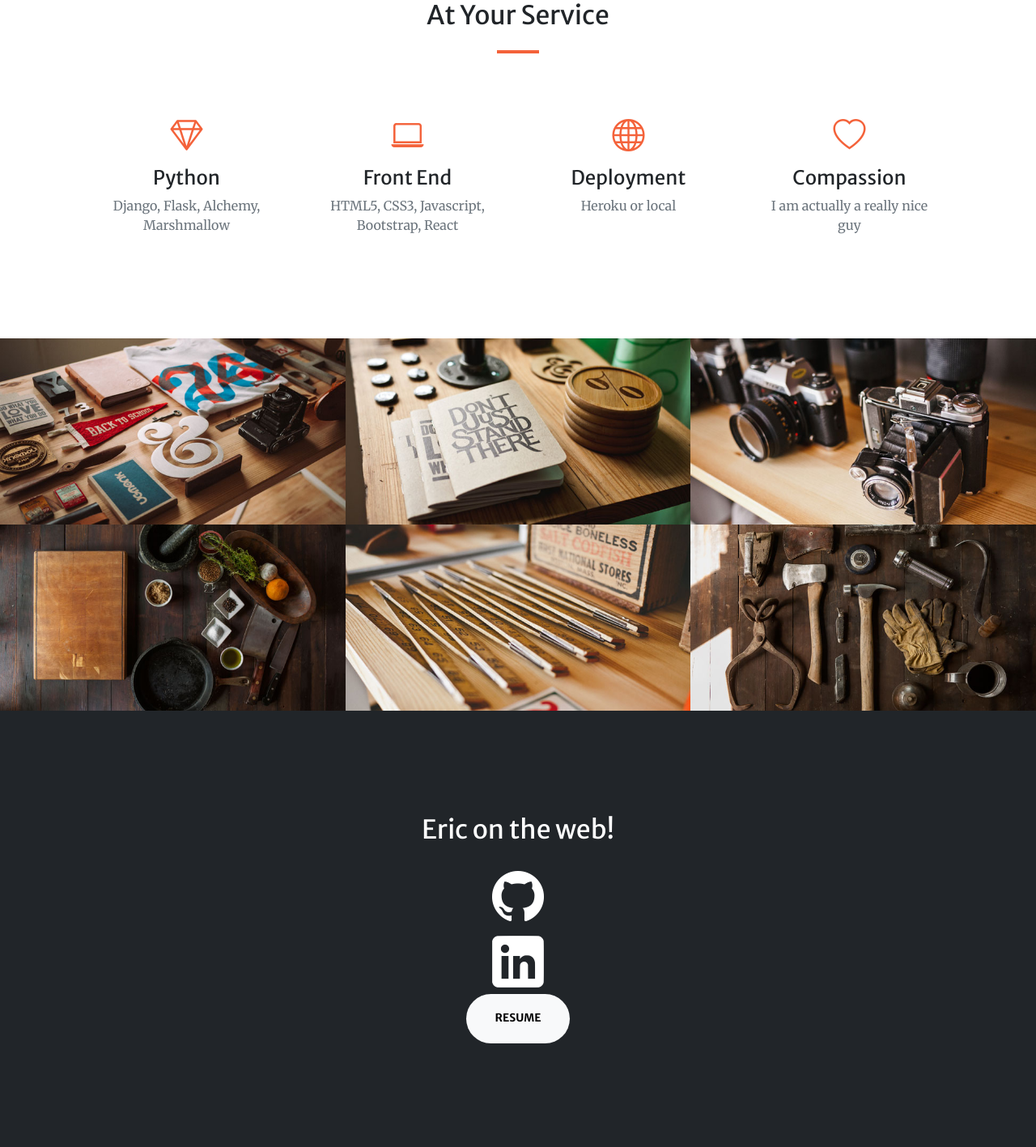
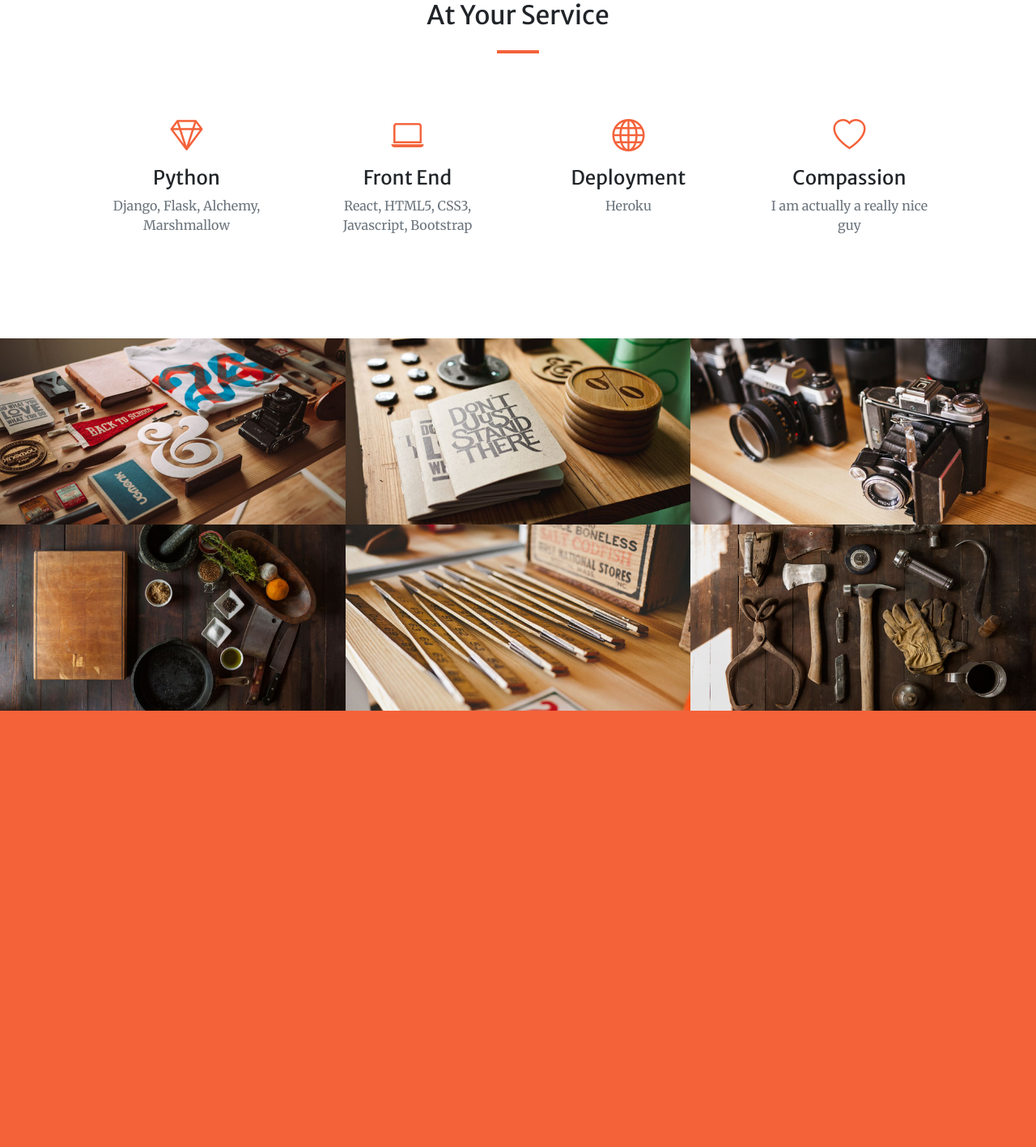
Before and after one commit to ETAnderson/mysite, a Django app: page / in a window 1280 px wide. Shown: the part 1676-3093 px from the top of the page at 81% size. After the commit the page ends 2554 px from the top, so only its background shows below. Run offline with Django 3.2, Linux system fonts and the light colour scheme; some libraries are stand-ins or nearby versions.

Commit message:
reorganizing and simplfying layout

```diff
--- a/mysite/templates/home.html
+++ b/mysite/templates/home.html
@@ -31,6 +31,9 @@
                         <li class="nav-item"><a class="nav-link" href="{% url 'home' %}#about">About</a></li>
                         <li class="nav-item"><a class="nav-link" href="{% url 'home' %}#services">Services</a></li>
                         <li class="nav-item"><a class="nav-link" href="{% url 'home' %}#portfolio">Portfolio</a></li>
+                        <li class="nav-item"></li><a class="nav-link" href="https://github.com/ETAnderson">GitHub</a></li>
+                        <li class="nav-item"></li><a class="nav-link" href="https://www.linkedin.com/in/eric-anderson-10862b20b/">LinkedIn</a></li>
+                        <li class="nav-item"></li><a class="nav-link" href="{%static 'files/Eric_Anderson_CV.pdf' %}" download>Resume</a></li>
                         <li class="nav-item"><a class="nav-link" href='mailto:anderson.eric.t@gmail.com'>Email</a></li>
                     </ul>
                 </div>
@@ -46,7 +49,7 @@
                         <hr class="divider" />
                     </div>
                     <div class="col-lg-8 align-self-baseline">
-                        <p class="text-white-75 mb-5">As a developer from a skilled trades background, I became used to eyes glazing over when asked about my career and decided there was a solution for this: rather then explaining components of software developement to people who wouldn't use the knowledge in any other aspect of their life, I would make my portfolio site a way for people to experience the knowledge and skills that I have gained in a way that those who aren't programatically adept will be able to engage with.</p>
+                        <p class="text-white-75 mb-5">As a developer from a skilled trades background, I became used to eyes glazing over when asked about my career and decided there was a solution for this: rather then explaining components of software development to people who wouldn't use the knowledge in any other aspect of their life, I would make my portfolio site a way for people to experience the knowledge and skills that I have gained in a way that those who aren't programatically adept will be able to engage with.</p>
                         <a class="btn btn-primary btn-xl" href="#about">Find Out More</a>
                     </div>
                 </div>
@@ -83,14 +86,14 @@
                         <div class="mt-5">
                             <div class="mb-2"><i class="bi-laptop fs-1 text-primary"></i></div>
                             <h3 class="h4 mb-2">Front End</h3>
-                            <p class="text-muted mb-0">HTML5, CSS3, Javascript, Bootstrap, React</p>
+                            <p class="text-muted mb-0"> React, HTML5, CSS3, Javascript, Bootstrap</p>
                         </div>
                     </div>
                     <div class="col-lg-3 col-md-6 text-center">
                         <div class="mt-5">
                             <div class="mb-2"><i class="bi-globe fs-1 text-primary"></i></div>
                             <h3 class="h4 mb-2">Deployment</h3>
-                            <p class="text-muted mb-0">Heroku or local</p>
+                            <p class="text-muted mb-0">Heroku</p>
                         </div>
                     </div>
                     <div class="col-lg-3 col-md-6 text-center">
@@ -109,7 +112,7 @@
                 <div class="row g-0">
                     <div class="col-lg-4 col-sm-6">
                         <a class="portfolio-box" href="{% url 'blog:base' %}" title="Blog">
-                            <img class="img-fluid" src="{%static 'img/portfolio/thumbnails/1.jpg' %}" alt="..." />
+                            <img class="img-fluid" src="{%static 'img/portfolio/thumbnails/1.jpg' %}" alt="Blog" />
                             <div class="portfolio-box-caption">
                                 <div class="project-category text-white-50">Project</div>
                                 <div class="project-name">Blog</div>
@@ -117,8 +120,8 @@
                         </a>
                     </div>
                     <div class="col-lg-4 col-sm-6">
-                        <a class="portfolio-box" href="{% url 'polls:index' %}" title="Pollss">
-                            <img class="img-fluid" src="{%static 'img/portfolio/thumbnails/2.jpg' %}" alt="..." />
+                        <a class="portfolio-box" href="{% url 'polls:index' %}" title="Polls">
+                            <img class="img-fluid" src="{%static 'img/portfolio/thumbnails/2.jpg' %}" alt="Polls" />
                             <div class="portfolio-box-caption">
                                 <div class="project-category text-white-50">Project</div>
                                 <div class="project-name">Polls</div>
@@ -164,15 +167,6 @@
                 </div>
             </div>
         </div>
-        <!-- Call to action-->
-        <section class="page-section bg-dark text-white" id='web-links'>
-            <div class="container px-4 px-lg-5 text-center">
-                <h2 class="mb-4">Eric on the web!</h2>
-                <a class="nav-link" href="https://github.com/ETAnderson"><img src="{%static 'img/portfolio/64px/github.png' %}"></a>
-                <a class="nav-link" href="https://www.linkedin.com/in/eric-anderson-10862b20b/"><img src="{%static 'img/portfolio/64px/linkedin.png' %}"></a>
-                <a class="btn btn-light btn-xl" href="{%static 'files/Eric_Anderson_CV.pdf' %}" download>Resume</a>
-            </div>
-        </section>
     {% endblock content %}
     <script src="https://cdn.jsdelivr.net/npm/bootstrap@5.0.2/dist/js/bootstrap.bundle.min.js"></script>
     <script src="{%static 'js/scripts.js' %}"></script>
```
